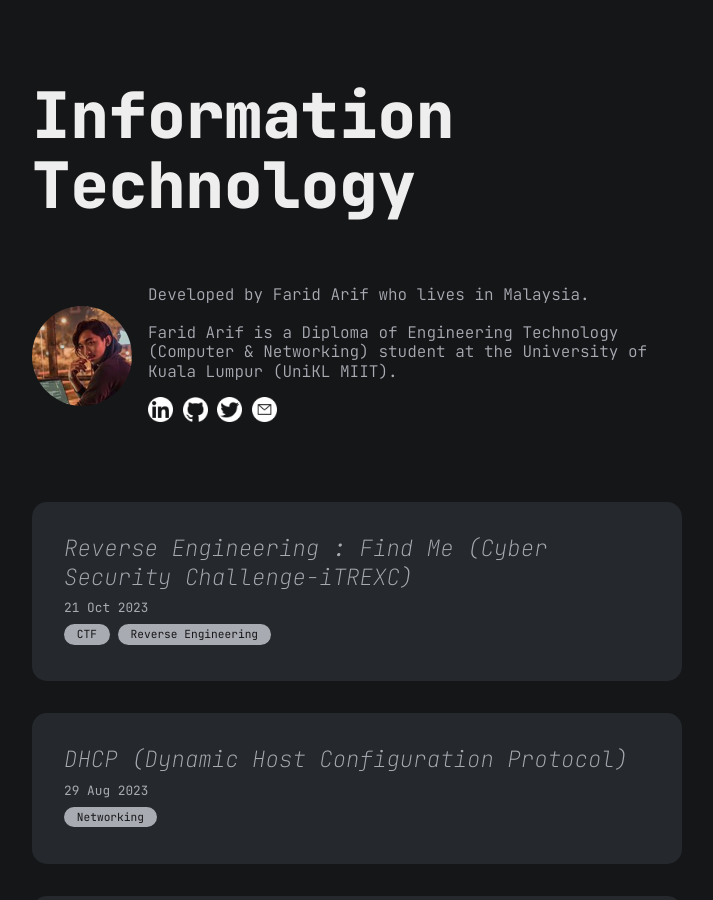
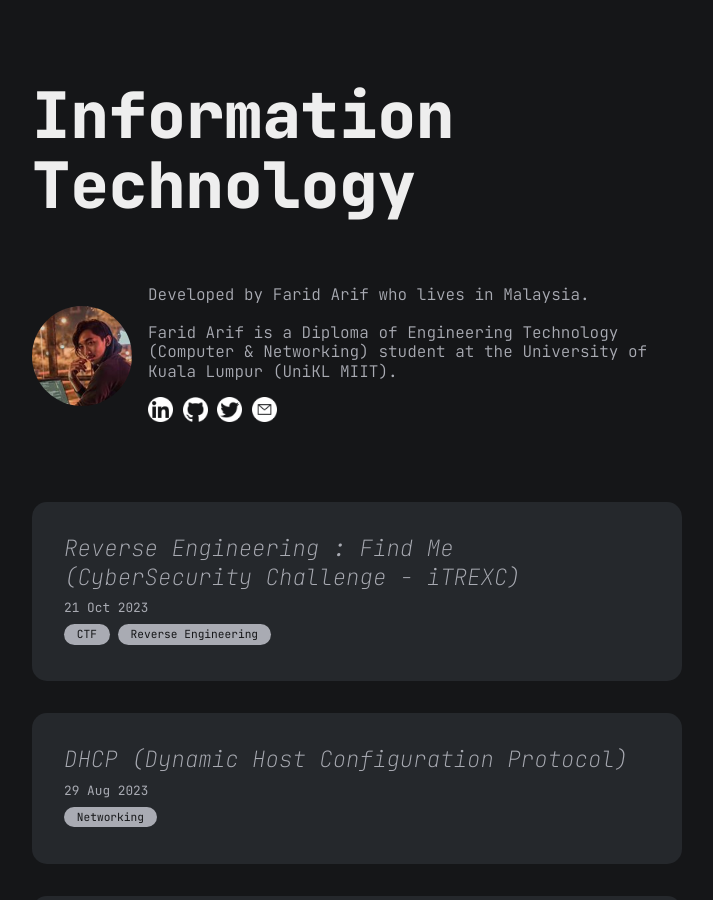
Before and after one commit to faridarif/faridarif.github.io, a Jekyll site: the page built from index.md, in a window 1280 px wide and 900 px high. Shown: the whole window, without its empty margins (283-996 px from the left). Built offline with Jekyll 4.4.1, drawn with Linux system fonts in a browser that asks for light colours.

Commit message:
Update 2023-10-21-CTF-RevEng-FindMe.md

```diff
--- a/all_collections/_posts/2023-10-21-CTF-RevEng-FindMe.md
+++ b/all_collections/_posts/2023-10-21-CTF-RevEng-FindMe.md
@@ -1,6 +1,6 @@
 ---
 layout: post
-title: "Reverse Engineering : Find Me (Cyber Security Challenge-iTREXC)"
+title: "Reverse Engineering : Find Me (CyberSecurity Challenge - iTREXC)"
 date: 2023-10-21
 categories: ["CTF", "Reverse Engineering"]
 ---
```
